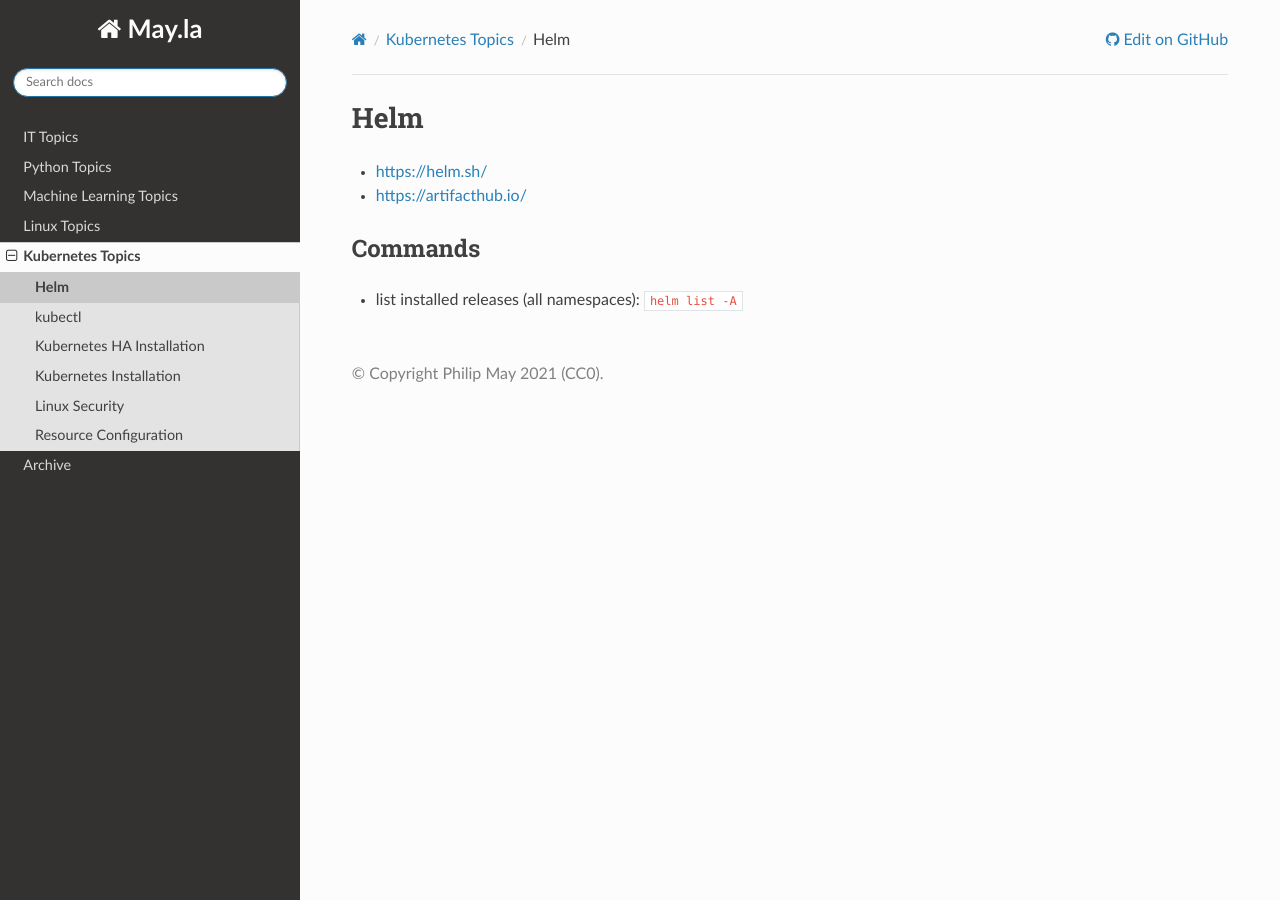
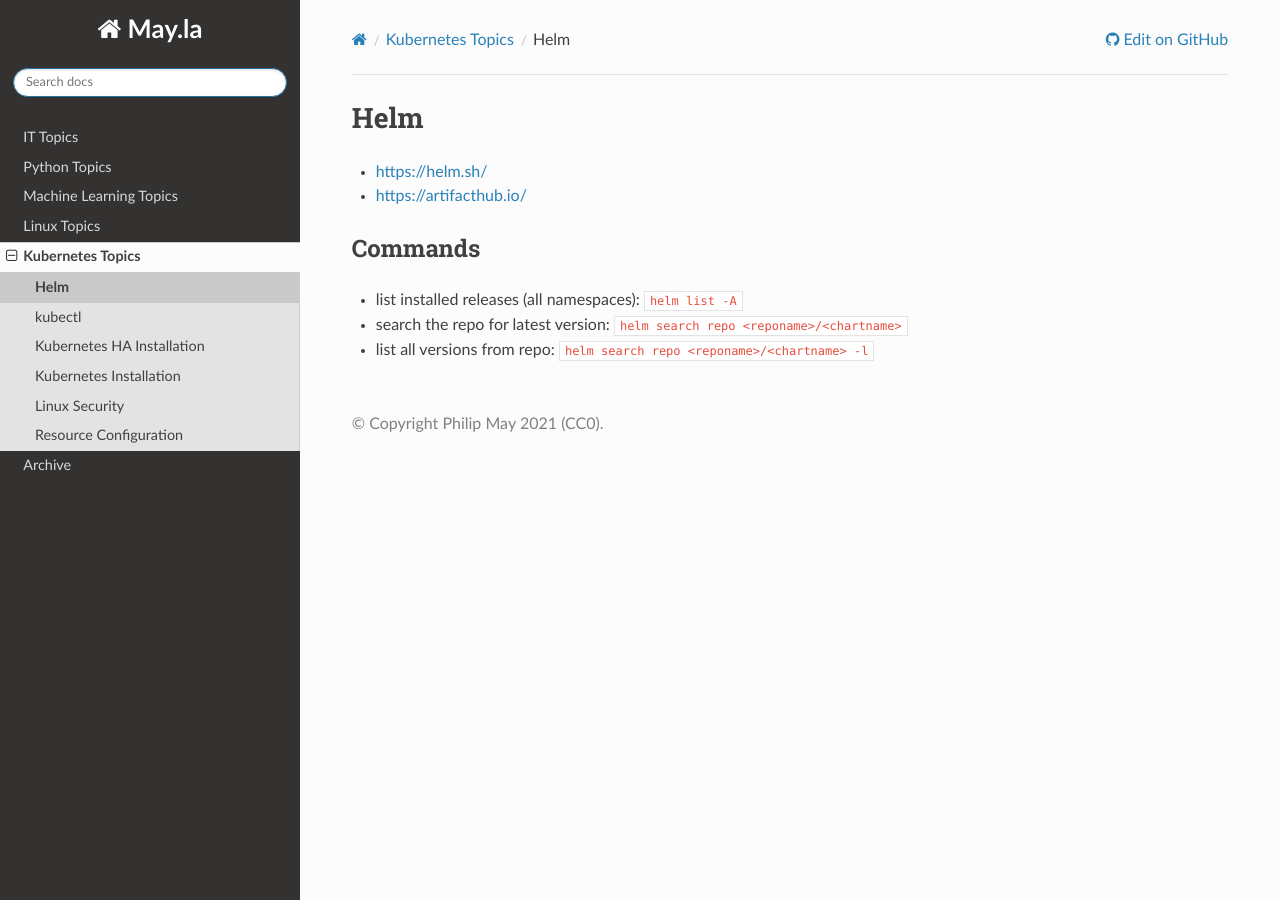
Before and after one commit to PhilipMay/May.la, a Sphinx documentation site: the page built from source/k8s/helm.md, in a window 1280 px wide. Built offline with Sphinx 7.4.7 and the Read the Docs theme 2.0.0, drawn with Linux system fonts in a browser that asks for light colours.

Commit message:
Update helm.md

```diff
--- a/source/k8s/helm.md
+++ b/source/k8s/helm.md
@@ -4,3 +4,5 @@
 
 ## Commands
 - list installed releases (all namespaces): `helm list -A`
+- search the repo for latest version: `helm search repo <reponame>/<chartname>`
+- list all versions from repo: `helm search repo <reponame>/<chartname> -l`
```
